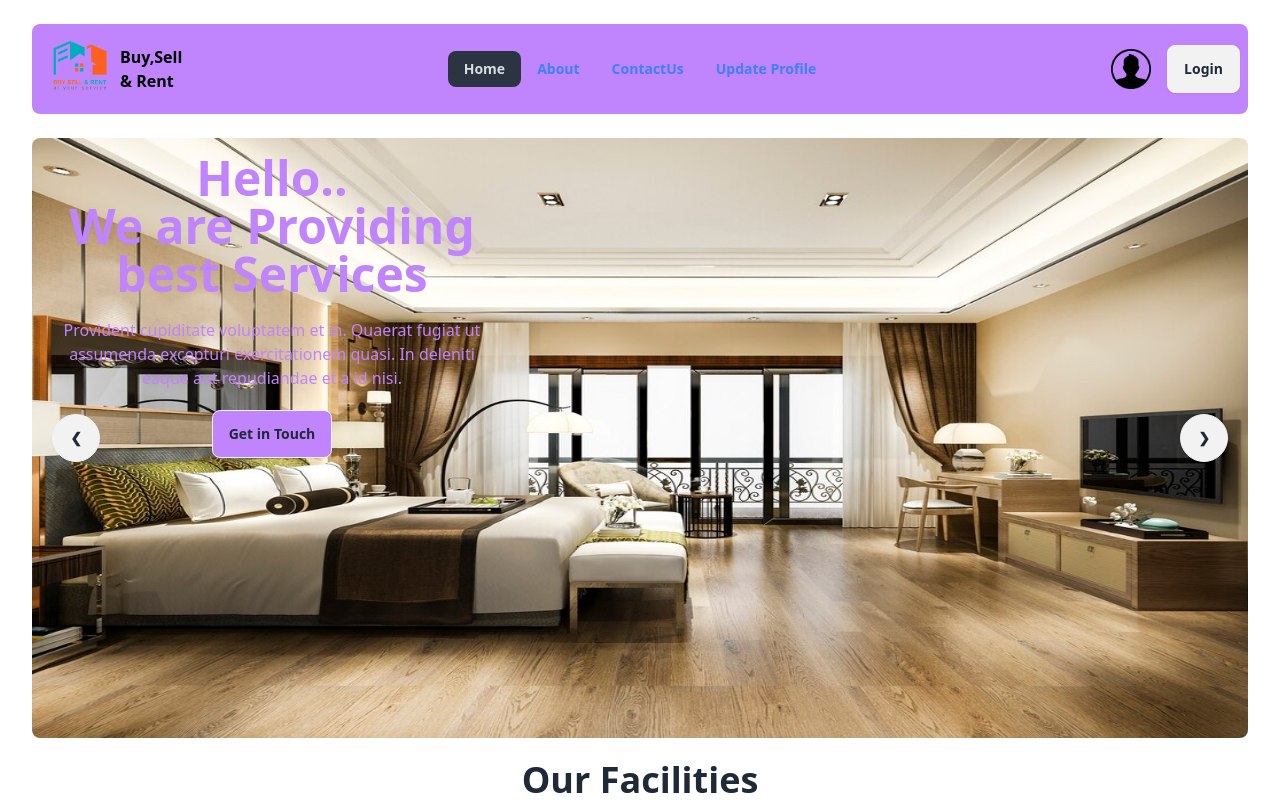
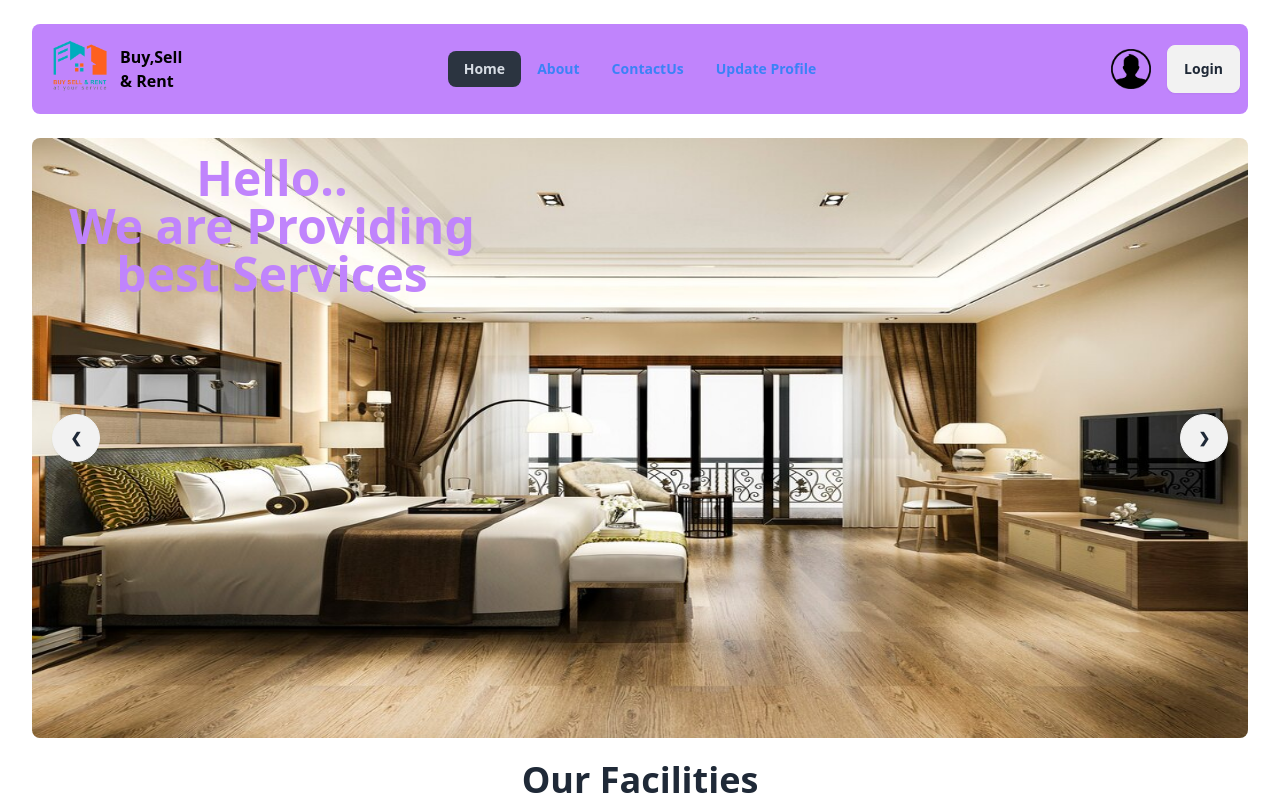
Before and after one commit to MdShaharulIslam/hospitality, a React (Vite) app: page / in a window 1280 px wide. Shown: the top 800 px of the page. Built offline with nearby package versions, Linux system fonts and the light colour scheme; no server answers.

Commit message:
navber cheek and added

```diff
--- a/src/Component/Banner/Banner.jsx
+++ b/src/Component/Banner/Banner.jsx
@@ -2,7 +2,7 @@ import hotel from '/public/hotel.jpg'
 import motel from '/public/motel.avif'
 import resort from '/public/resort.jpg'
 import lodge from '/public/lodge.jpeg'
-import { Link } from 'react-router-dom';
+
 const Banner = () => {
     return (
 
@@ -14,10 +14,8 @@ const Banner = () => {
           <div className="hero-content text-center text-neutral-content absolute -mx-1/2 animate__animated animate__fadeIn">
   <div className="max-w-md justify-start">
     <h1 className="mb-5 text-5xl font-bold text-purple-400">Hello.. <br /><span>We are Providing best Services</span> </h1>
-    <p className="mb-5 text-purple-400">Provident cupiditate voluptatem et in. Quaerat fugiat ut assumenda excepturi exercitationem quasi. In deleniti eaque aut repudiandae et a id nisi.</p>
-    <Link to="/about">
-      <button className="btn bg-purple-400">Get in Touch</button>
-    </Link>
+
+
   </div>
 </div>
 
@@ -28,6 +26,7 @@ const Banner = () => {
         </div>
         <div id="slide2" className="carousel-item relative w-full">
           <img src={motel} className="w-full rounded-lg" />
+
           <div className="absolute flex justify-between transform -translate-y-1/2 left-5 right-5 top-1/2">
             <a href="#slide1" className="btn btn-circle">❮</a>
             <a href="#slide3" className="btn btn-circle">❯</a>
--- a/src/Component/Navber/Navber.jsx
+++ b/src/Component/Navber/Navber.jsx
@@ -59,10 +59,9 @@ const Navber = () => {
   );
 
   const update = e => {
-    e.preventDefault();
+       e.preventDefault();
     const photourl = e.target.photourl.value;
-
-    updateProfile(auth.currentUser, {
+     updateProfile(auth.currentUser, {
       photoURL: photourl
     })
 
```
